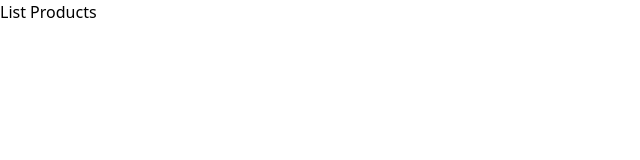
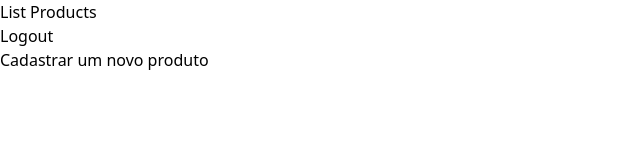
Before and after one commit to elielsondev/Product_Registration, a website built with Vite: page src/pages/listProducts.html in a window 1280 px wide. Shown: the whole page, without its empty margins (0-640 px from the left). Built offline with nearby package versions, Linux system fonts and the light colour scheme.

Commit message:
feat - logout button and button to redirect to the product registration page

```diff
--- a/src/pages/listProducts.html
+++ b/src/pages/listProducts.html
@@ -14,7 +14,10 @@
             <span class="capitalize" id="name-storage"></span>
             <span class="lowercase" id="email-storage"></span>
         </div>
+        <button id="btn-logout">Logout</button>
     </header>
+
+    <button id="page-register-new-product">Cadastrar um novo produto</button>
     <script src="../scripts/listProducts.js"></script>
 </body>
 </html>
```
